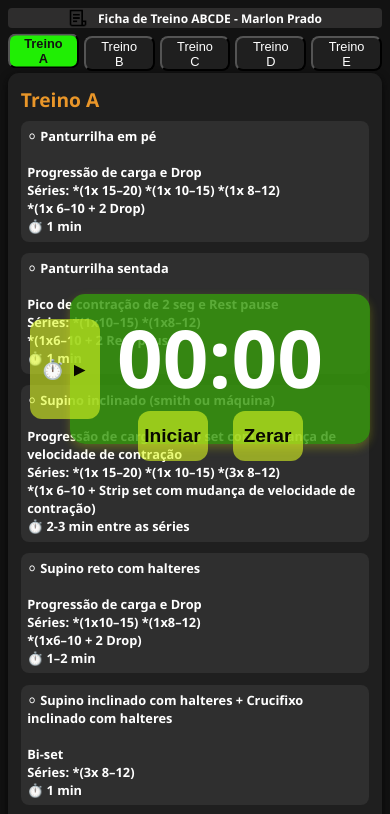
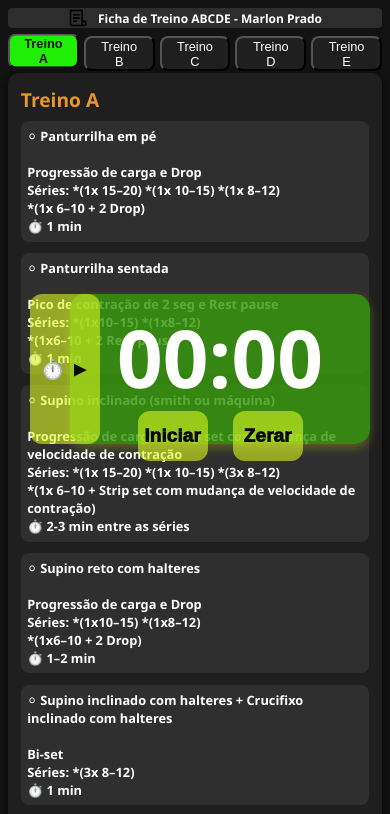
Before and after one commit to marlonprado2025/Ficha_de_Treino_Alem_da_Genetica, a plain HTML site: page index.html in a window 390 px wide. Shown: the top 814 px of the page. Drawn offline with Linux system fonts and the light colour scheme.

Commit message:
update 3

```diff
--- a/styles.css
+++ b/styles.css
@@ -160,6 +160,7 @@ li.feito {
 
 .timer button:hover {
     background: #1967105e;
+    text-align: center;
 }
 
 #tempo {
@@ -256,7 +257,7 @@ li.feito {
         height: 50px;
         font-size: 1rem;
         border-radius: 12px;
-        font-weight: 900;
+        font-weight: 1000;
         text-align: center;
     }
 
@@ -268,8 +269,7 @@ li.feito {
    button.timer-toggle {
        left: -40px;
        padding: 4px 8px;
-       height: 100px;
-
+       height: 150px;
    }
 }
 
```
